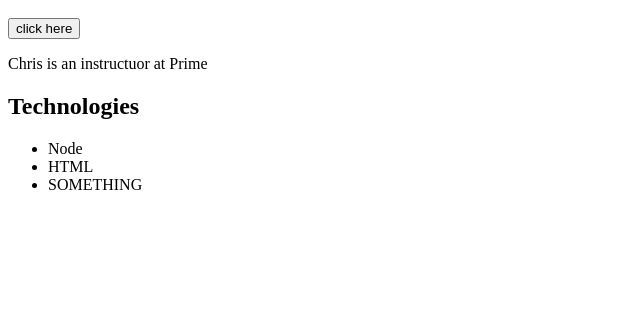
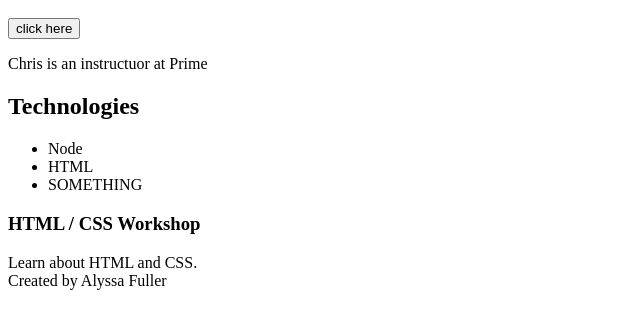
Before and after one commit to afuller0406/afuller0406.github.io, a plain HTML site: page index.html in a window 1280 px wide. Shown: the part 48-376 px from the top of the page, without its empty margins (0-640 px from the left). Drawn offline with Linux system fonts and the light colour scheme.

Commit message:
added extra tags

```diff
--- a/index.html
+++ b/index.html
@@ -2,7 +2,10 @@
 <head>
 
 <body>
+    <header>
     <h1>Alyssa Fuller</h1>
+    </header>
+    <main>
     <button>click here</button>
     <p>Chris is an instructuor at Prime</p>
     <h2>Technologies</h2>
@@ -11,6 +14,14 @@
         <li>HTML</li>
         <li>SOMETHING</li>
     </ul>
+     <article>
+      <h3>HTML / CSS Workshop</h3>
+      <section>Learn about HTML and CSS.</section>
+     </article>
+    </main>
+    <footer>
+     Created by Alyssa Fuller
+ </footer>
 
 
 </body>
```
